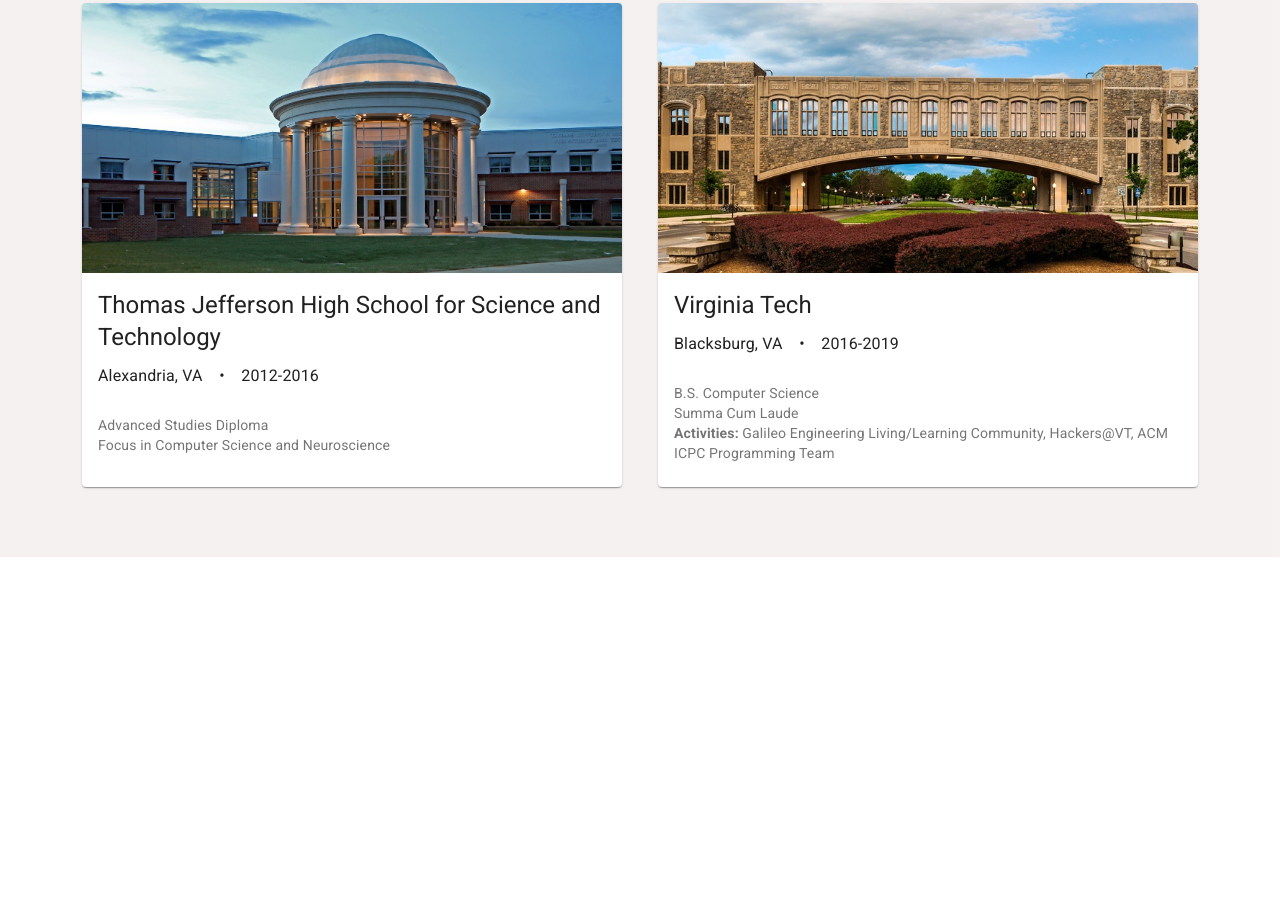
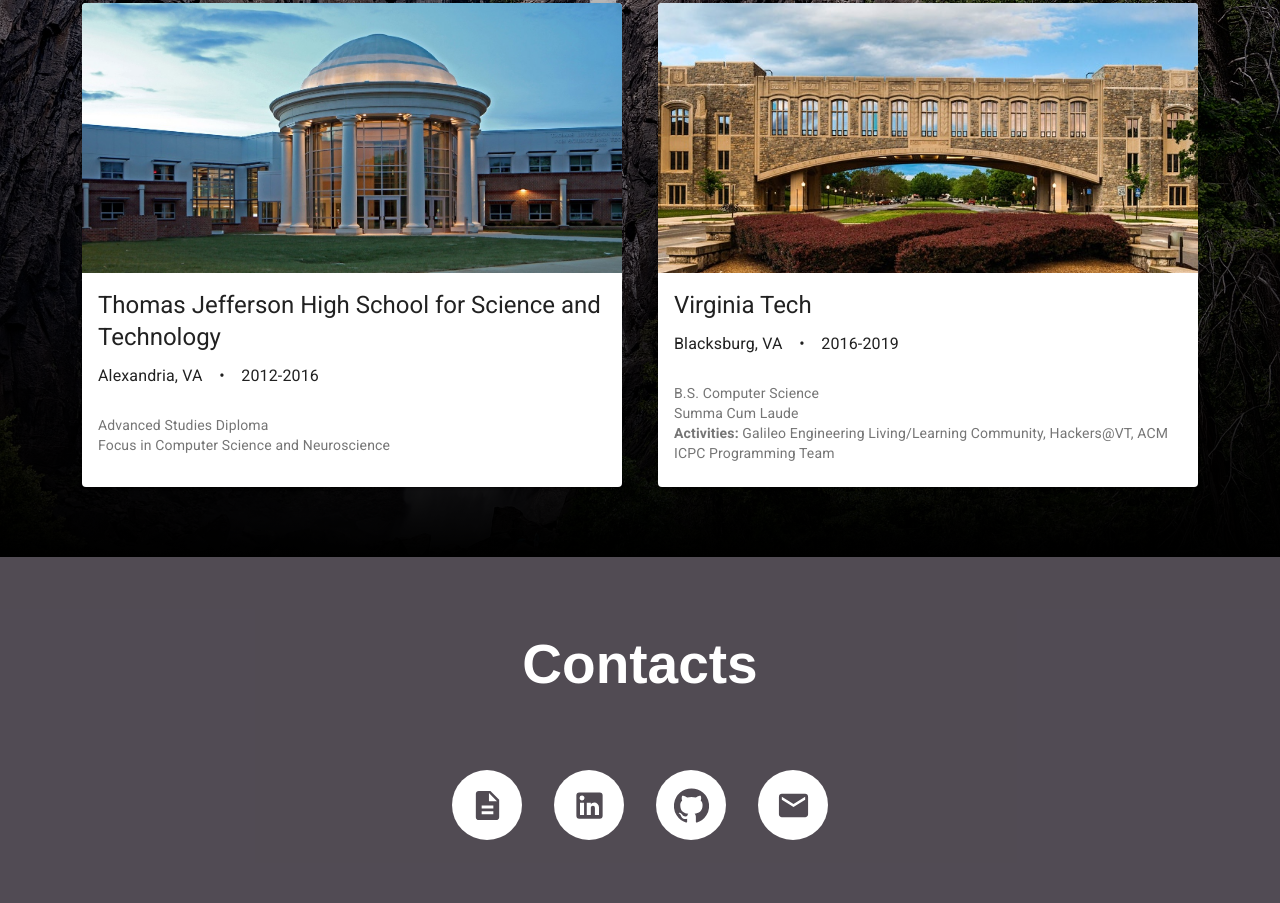
Before and after one commit to vmanne20/Personal-Website, a Gatsby site: page / in a window 1280 px wide. Shown: the part 4980-5883 px from the top of the page. Before the commit the page ends 5537 px from the top, so only its background shows below. Built offline with nearby package versions, Linux system fonts and the light colour scheme; Gatsby itself is replaced by a stand-in of ours; a web font is replaced by a local one.

Commit message:
Dim project dialog image on hover, add dialog action button, and create basic contacts page

```diff
--- /dev/null
+++ b/src/components/ContactsContent.jsx
@@ -0,0 +1,84 @@
+import React, {Component} from 'react';
+import '../css/index.css';
+import { Grid, Card, Avatar, Link, IconButton } from '@material-ui/core';
+import GitHubIcon from '@material-ui/icons/GitHub';
+import LinkedInIcon from '@material-ui/icons/LinkedIn';
+import EmailIcon from '@material-ui/icons/Email';
+import DescriptionIcon from '@material-ui/icons/Description';
+import { withStyles } from '@material-ui/core/styles';
+
+const styles = theme => ({
+    root: {
+        margin: 0,
+        padding: theme.spacing(2),
+    },
+    card: {
+        margin: 18,
+        // display: "block",
+        flexDirection: "column",
+        justifyContent: "space-between",
+        raised: "true"
+    },
+    avatar: {
+        height: 70,
+        width: 70,
+        backgroundColor: "white",
+        // border: 1,
+        // borderColor: 'text.primary',
+        // borderRadius: "50%",
+    },
+    icon: {
+        fill: "rgba(49, 42, 52, 0.845)"
+        // fill: "black"
+    }
+});
+
+const ContactsContent = withStyles(styles)(({ classes }) => {
+    return(
+        <div className="ContactsContent">
+            <Grid container spacing={1} direction="row" justify="center" alignItems="center">
+                <Grid item>
+                    <Link href="https://www.linkedin.com" target="_blank">
+                        <IconButton>
+                            <Avatar className={classes.avatar}>
+                                <DescriptionIcon className={classes.icon} fontSize="large"/>
+                            </Avatar>
+                        </IconButton>
+                    </Link>
+                </Grid>
+
+                <Grid item>
+                    <Link href="https://www.linkedin.com" target="_blank">
+                        <IconButton>
+                            <Avatar className={classes.avatar}>
+                                <LinkedInIcon className={classes.icon} fontSize="large"/>
+                            </Avatar>
+                        </IconButton>
+                    </Link>
+                </Grid>
+
+                <Grid item>
+                    <Link href="https://www.linkedin.com" target="_blank">
+                        <IconButton>
+                            <Avatar className={classes.avatar}>
+                                <GitHubIcon className={classes.icon} fontSize="large"/>
+                            </Avatar>
+                        </IconButton>
+                    </Link>
+                </Grid>
+
+                <Grid item>
+                    <Link href="https://www.linkedin.com" target="_blank">
+                        <IconButton>
+                            <Avatar className={classes.avatar}>
+                                <EmailIcon className={classes.icon} fontSize="large"/>
+                            </Avatar>
+                        </IconButton>
+                    </Link>
+                </Grid>
+            </Grid>
+        </div>
+    );
+});
+
+export default ContactsContent;
--- /dev/null
+++ b/src/components/ContactsPage.jsx
@@ -0,0 +1,17 @@
+import React, {Component} from 'react';
+import '../css/index.css';
+import SectionHeader from './SectionHeader';
+import ContactsContent from './ContactsContent';
+
+class ContactsPage extends Component {
+    render() {
+        return (
+        <div className="ContactsPage">
+            <SectionHeader name="Contacts" color="white"/>
+            <ContactsContent/>
+        </div>
+        );
+    }
+}
+
+export default ContactsPage;
--- a/src/components/EducationPage.jsx
+++ b/src/components/EducationPage.jsx
@@ -7,7 +7,7 @@ class EducationPage extends Component {
     render() {
         return (
         <div className="EducationPage">
-            <SectionHeader name="Education" color="black"/>
+            <SectionHeader name="Education" color="white"/>
             <EducationContent/>
         </div>
         );
--- a/src/components/ProjectCard.jsx
+++ b/src/components/ProjectCard.jsx
@@ -3,6 +3,7 @@ import '../css/index.css';
 import { Grid, Card, CardHeader, CardActionArea, CardActions, Button, CardMedia, CardContent, Typography, Link, Tooltip, Zoom, IconButton, Collapse, Modal, Backdrop, Fade, Dialog, Slide } from '@material-ui/core';
 import MuiDialogTitle from '@material-ui/core/DialogTitle';
 import MuiDialogContent from '@material-ui/core/DialogContent';
+import MuiDialogActions from '@material-ui/core/DialogActions';
 import CloseIcon from '@material-ui/icons/Close';
 import { withStyles } from '@material-ui/core/styles';
 
@@ -26,7 +27,7 @@ const styles = theme => ({
     },
     media: {
         '&:hover': {
-            background: '#E1E1E1'
+            filter: "brightness(60%)"
         }
     },
     paper: {
@@ -57,6 +58,14 @@ const DialogContent = withStyles(theme => ({
         padding: theme.spacing(2),
     },
 })) (MuiDialogContent);
+
+const DialogActions = withStyles(theme => ({
+    root: {
+      margin: 0,
+      padding: theme.spacing(1),
+      float: "left"
+    },
+})) (MuiDialogActions);
 
 const Transition = React.forwardRef(function Transition(props, ref) {
     return <Slide direction="up" ref={ref} {...props} />;
@@ -103,21 +112,21 @@ const ProjectCard = withStyles(styles)(({ classes, link, image, title, descripti
                 <Button size="small" color="primary" onClick={handleOpen}>
                     Learn More
                 </Button>
-                <Button size="small" color="primary" onClick={openGithub}>
-                    View in Github
-                </Button>
+                <Link href={link} target="_blank">
+                    <Button size="small" color="primary">
+                        View in Github
+                    </Button>
+                </Link>
             </CardActions>
 
             <Dialog onClose={handleClose} aria-labelledby="customized-dialog-title" open={open}
             TransitionComponent={Transition}>
-                {/* <Fade in={open}> */}
                 <div className={classes.paper}>
                     <DialogTitle id="customized-dialog-title" onClose={handleClose}>
                         {title}
                     </DialogTitle>
                     <DialogContent>
                         <CardMedia
-                            className={classes.media}
                             component="img"
                             alt={title}
                             height="300"
@@ -130,8 +139,14 @@ const ProjectCard = withStyles(styles)(({ classes, link, image, title, descripti
                             {description}
                         </Typography>
                     </DialogContent>
+                    <DialogActions>
+                        <Link href={link} target="_blank">
+                            <Button autoFocus color="primary">
+                                View in Github
+                            </Button>
+                        </Link>
+                    </DialogActions>
                 </div>
-                {/* </Fade> */}
             </Dialog>
         </Grid>
     );
--- a/src/components/SkillsContent.jsx
+++ b/src/components/SkillsContent.jsx
@@ -1,4 +1,3 @@
-
 import React, {Component} from 'react';
 import '../css/index.css';
 import {Grid} from '@material-ui/core';
--- a/src/css/index.css
+++ b/src/css/index.css
@@ -197,8 +197,8 @@ body {
 }
 
 .EducationPage {
-    background-color: rgba(244, 239, 239, 0.845);
-    /* background: linear-gradient(rgba(0, 0, 0, 0), rgba(0, 0, 0, 1)), url(../../static/images/yosemite.jpg) no-repeat center center fixed; */
+    /* background-color: rgba(244, 239, 239, 0.845);  */
+    background: linear-gradient(rgba(0, 0, 0, 0), rgba(0, 0, 0, 1)), url(../../static/images/yosemite.jpg) no-repeat center center fixed;
     -webkit-background-size: cover;
     -moz-background-size: cover;
     -o-background-size: cover;
@@ -217,3 +217,26 @@ body {
     padding-bottom: 4%;
     /* border: 3px solid blue; */
 }
+
+.ContactsPage {
+    /* background-color: white; */
+    background-color: rgba(49, 42, 52, 0.845);
+    /* background: linear-gradient(rgba(0, 0, 0, 0), rgba(0, 0, 0, 1)), url(../../static/images/yosemite.jpg) no-repeat center center fixed; */
+    -webkit-background-size: cover;
+    -moz-background-size: cover;
+    -o-background-size: cover;
+    background-size: cover;
+    height: auto;
+    width: 100%;
+}
+
+.ContactsContent {
+    /* height: 30%; */
+    width: 90%;
+    display: block;
+    margin-top: 2%;
+    margin-left: auto;
+    margin-right: auto;
+    padding-bottom: 4%;
+    /* border: 3px solid blue; */
+}
--- a/src/pages/index.js
+++ b/src/pages/index.js
@@ -6,6 +6,7 @@ import EmploymentPage from '../components/EmploymentPage';
 import ProjectsPage from '../components/ProjectsPage';
 import EducationPage from '../components/EducationPage';
 import SkillsPage from '../components/SkillsPage';
+import ContactsPage from '../components/ContactsPage';
 
 export default () => (
 <html>
@@ -22,6 +23,7 @@ export default () => (
         <ProjectsPage/>
         <SkillsPage/>
         <EducationPage/>
+        <ContactsPage/>
     </body>
 </html>
 );
```
